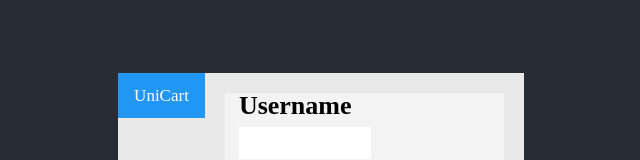
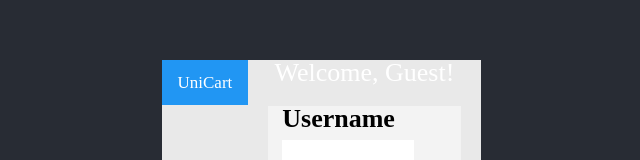
Before and after one commit to J-Vega/wishlist-app-client, a React (Create React App) app: page /wishlist in a window 1280 px wide. Shown: the part 125-285 px from the top of the page, without its empty margins (319-959 px from the left). Built offline with nearby package versions, Linux system fonts and the light colour scheme; no server answers.

Commit message:
returns user name when logged in

```diff
--- a/src/components/top-nav.js
+++ b/src/components/top-nav.js
@@ -27,11 +27,15 @@ export class TopNav extends React.Component {
 			      -- It is recommened to use Regex if else
 			      --(added a logout button)
 					*/}
-
+					{
+						this.props.loggedIn ? <p>{window.localStorage.userName}</p> : <p>Welcome, Guest!</p>
+					}
 
 					{
+
 						this.props.loggedIn ? <button onClick={() => this.logOut()}>Log out</button> : <LogInForm/>
 					}
+
 				</div>
 			</nav>
 		)
```
